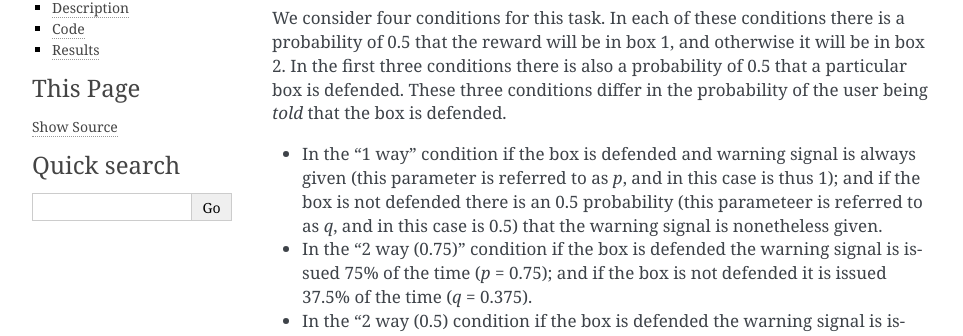
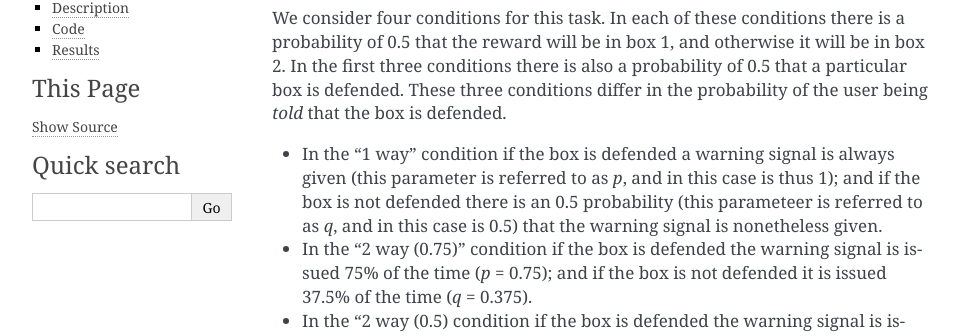
Before and after one commit to DDM-Lab/pyibl, a Sphinx documentation site: the page built from doc/box-game.rst, in a window 1280 px wide and 900 px high, scrolled down 418 px. Shown: the part 118-454 px from the top of the window, without its empty margins (148-1111 px from the left). Built offline with Sphinx 7.4.7, drawn with Linux system fonts in a browser that asks for light colours; formulas are drawn with MathJax 3; the version number could not be read and is left out.

Commit message:
fix a typo

```diff
--- a/doc/box-game.rst
+++ b/doc/box-game.rst
@@ -21,7 +21,7 @@ In each of these conditions there is a probability of 0.5 that the reward will b
 In the first three conditions there is also a probability of 0.5 that a particular box is defended.
 These three conditions differ in the probability of the user being *told* that the box is defended.
 
-* In the "1 way" condition if the box is defended and warning signal is always given (this parameter is referred to as *p*, and in this case is thus 1);
+* In the "1 way" condition if the box is defended a warning signal is always given (this parameter is referred to as *p*, and in this case is thus 1);
   and if the box is not defended there is an 0.5 probability (this parameteer is referred to as *q*, and in this case is 0.5) that the warning
   signal is nonetheless given.
 
```
